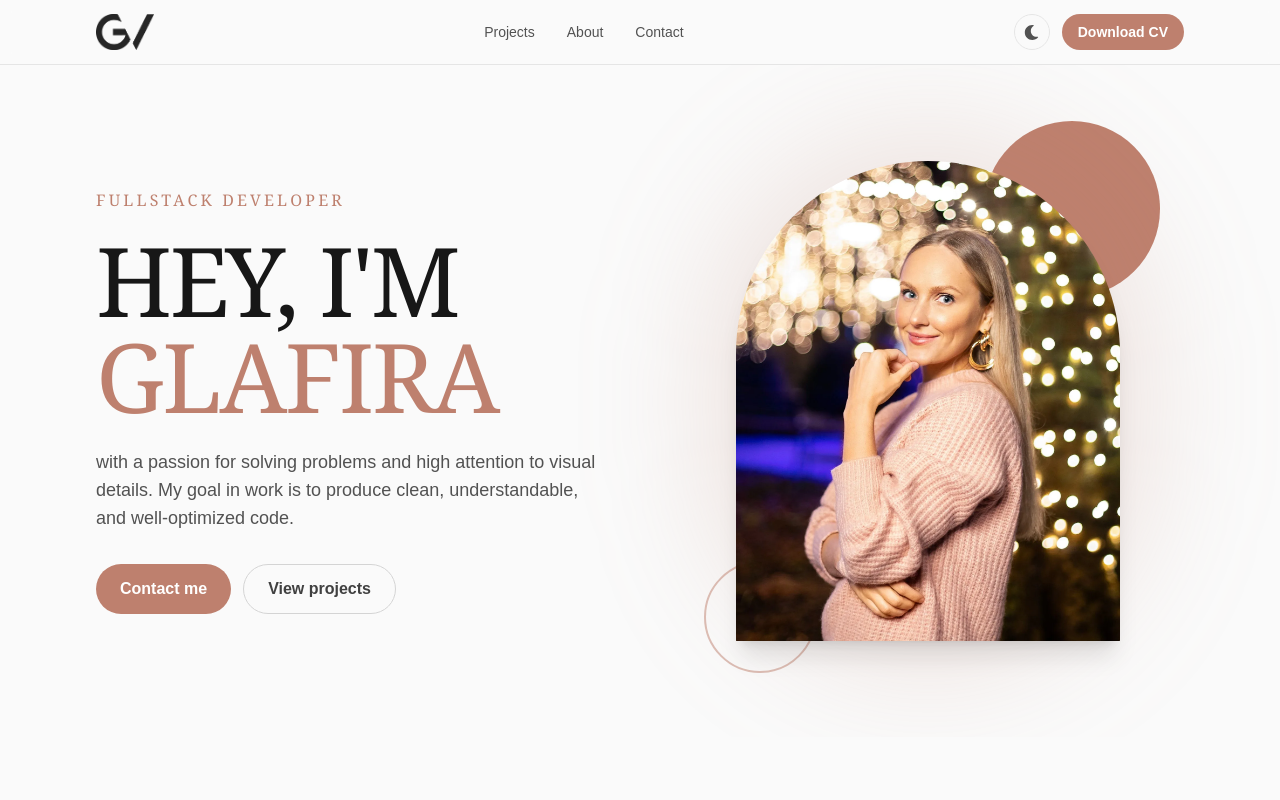
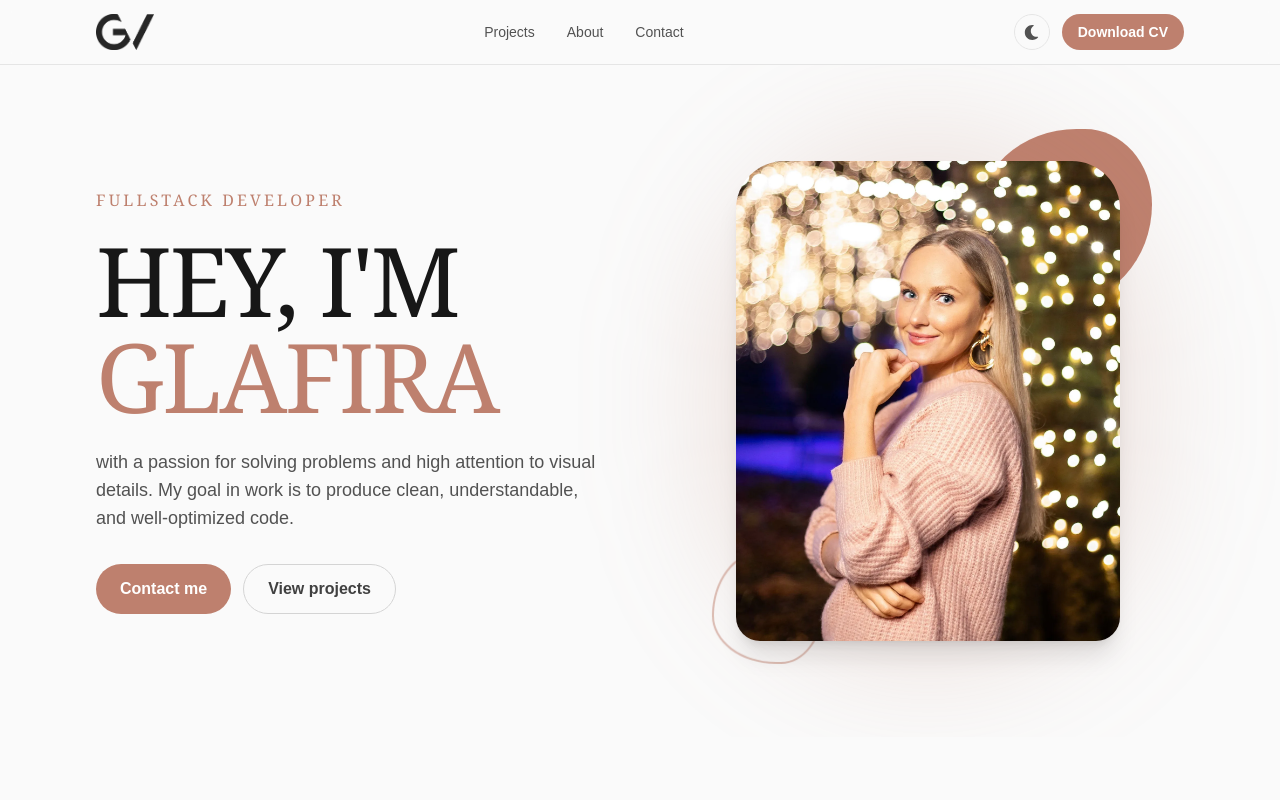
Before and after one commit to glafver/portfolio, a React (Vite) app: page / in a window 1280 px wide. Shown: the top 800 px of the page. Built offline with nearby package versions, Linux system fonts and the light colour scheme; no server answers; the database is empty.

Commit message:
Refine hero photo: softer top radius, organic floating blobs

```diff
--- a/src/components/Hero.tsx
+++ b/src/components/Hero.tsx
@@ -46,13 +46,21 @@ const Hero: React.FC = () => {
 
                 <Fade direction="up" delay={150} triggerOnce duration={600} className="lg:w-1/2">
                     <div className="relative max-w-sm mx-auto">
-                        <div className="absolute -top-10 -right-10 w-44 h-44 rounded-full bg-accent" aria-hidden="true" />
-                        <div className="absolute -bottom-8 -left-8 w-28 h-28 rounded-full border-2 border-accent/50 dark:border-accent/40" aria-hidden="true" />
+                        <div
+                            className="absolute -top-8 -right-8 w-44 h-44 bg-accent animate-float"
+                            style={{ borderRadius: '60% 40% 55% 45% / 55% 45% 60% 40%' }}
+                            aria-hidden="true"
+                        />
+                        <div
+                            className="absolute -bottom-6 -left-6 w-28 h-28 border-2 border-accent/50 dark:border-accent/40 animate-float-slow"
+                            style={{ borderRadius: '45% 55% 40% 60% / 60% 40% 55% 45%' }}
+                            aria-hidden="true"
+                        />
                         <div className="absolute -inset-6 rounded-full bg-accent/20 dark:bg-accent/15 blur-3xl" aria-hidden="true" />
                         <img
                             src="/assets/hero_img.webp"
                             alt="Glafira Veretennikova, fullstack developer"
-                            className="relative rounded-t-full rounded-b-3xl shadow-xl w-full object-cover aspect-[4/5]"
+                            className="relative rounded-t-[3rem] rounded-b-3xl shadow-xl w-full object-cover aspect-[4/5]"
                         />
                     </div>
                 </Fade>
--- a/src/index.css
+++ b/src/index.css
@@ -16,6 +16,32 @@ body {
 
 html.dark body {
     background-color: #171717;
+}
+
+@keyframes float {
+    0%,
+    100% {
+        transform: translateY(0) rotate(0deg);
+    }
+    50% {
+        transform: translateY(-14px) rotate(5deg);
+    }
+}
+
+.animate-float {
+    animation: float 7s ease-in-out infinite;
+}
+
+.animate-float-slow {
+    animation: float 11s ease-in-out infinite;
+    animation-delay: -3s;
+}
+
+@media (prefers-reduced-motion: reduce) {
+    .animate-float,
+    .animate-float-slow {
+        animation: none;
+    }
 }
 
 .image-gallery-image {
```
